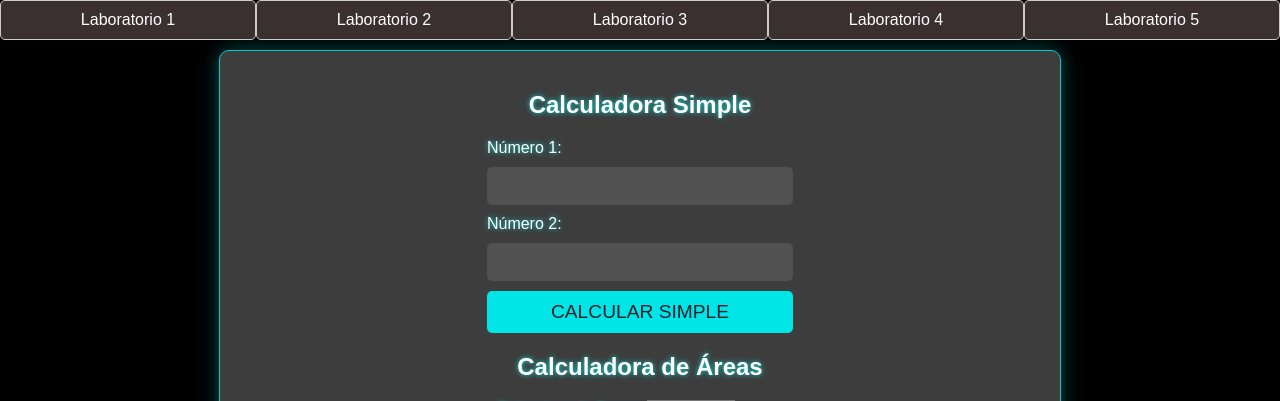
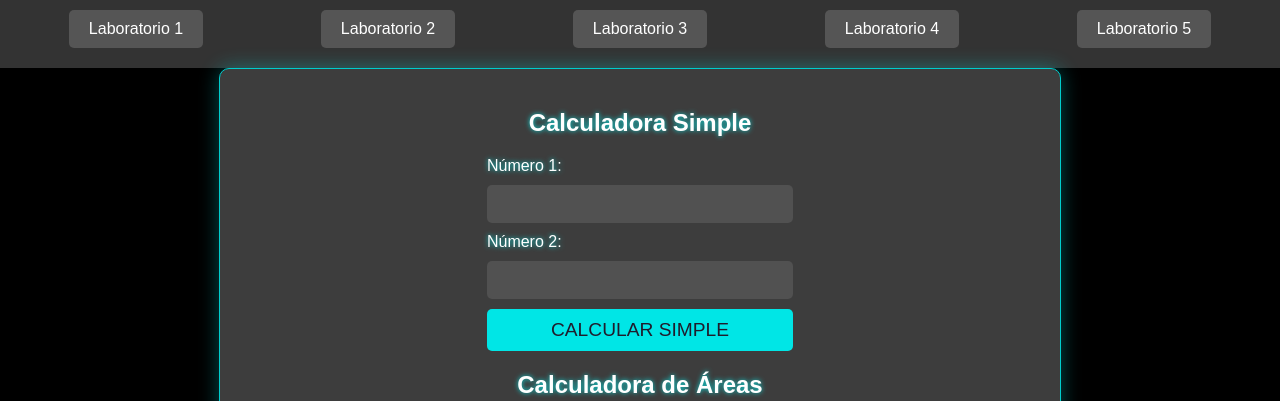
Before and after one commit to ProyectoFinalBB/Laboratorio6, a PHP site: page / in a window 1280 px wide. Shown: the part 99-500 px from the top of the page. Run offline with PHP 8.4, Linux system fonts and the light colour scheme; the visitor is signed in with stand-in values (Sample User, id 1).

Commit message:
styles agregados mediaquery Alex y Lucas

```diff
--- a/lobby/lobby.php
+++ b/lobby/lobby.php
@@ -3,7 +3,7 @@ if (!defined('MY_APP')) {
     die('No direct access allowed.');
 }
 ?>
-<body>
+
         <form method="POST" action="" class="headnav" id="lobbyForm">
             <button type="submit" name="pagina" value="pagina1">Laboratorio 1</button>
             <button type="submit" name="pagina" value="pagina2">Laboratorio 2</button>
@@ -11,6 +11,7 @@ if (!defined('MY_APP')) {
             <button type="submit" name="pagina" value="pagina4">Laboratorio 4</button>
             <button type="submit" name="pagina" value="pagina5">Laboratorio 5</button>
         </form>
+
 
 
 <main>
--- a/styles.css
+++ b/styles.css
@@ -180,12 +180,6 @@ input[type="number"] {
         padding-bottom: 5px;
     }
 
-    .headnav{
-        display: grid;
-        grid-template-areas:"button button button button button" ;
-
-    }
-
     main {
         display: flex;
         flex-direction: column;
@@ -204,3 +198,37 @@ input[type="number"] {
         font-family: 'Orbitron', sans-serif; /* Fuente futurista de google*/
         text-shadow: 0 0 5px rgba(0, 255, 255, 0.8);
     }
+
+.headnav {
+    display: flex;
+    justify-content: space-around;
+    padding: 10px;
+    background-color: #333;
+}
+
+.headnav button {
+    color: white;
+    background-color: #555;
+    border: none;
+    padding: 10px 20px;
+    cursor: pointer;
+    transition: background-color 0.3s;
+}
+
+.headnav button:hover {
+    background-color: #777;
+}
+
+
+@media (max-width: 600px) {
+    .headnav {
+        flex-wrap: wrap;
+        justify-content: center;
+    }
+
+    .headnav button {
+        flex: 1 1 45%;
+        margin: 5px;
+        box-sizing: border-box;
+    }
+}
```
